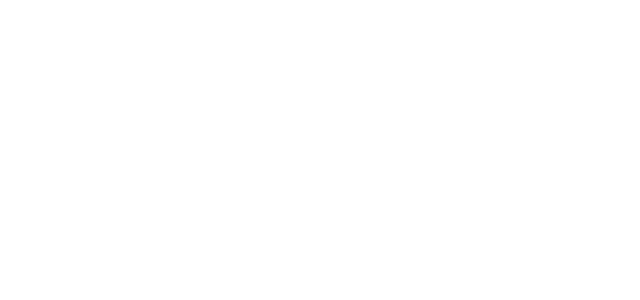
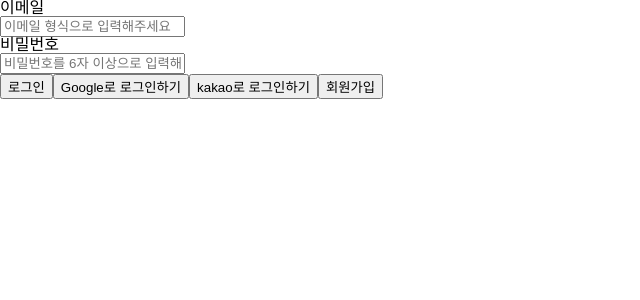
Before and after one commit to makeit80/final-project-typescript-react, a React (Create React App) app: page /login in a window 1280 px wide. Before the commit this address had no page. Shown: the top 300 px of the page, without its empty margins (0-640 px from the left). Built offline with nearby package versions, Linux system fonts and the light colour scheme; no server answers; a web font is replaced by a local one.

Commit message:
update: 소셜로그인 기능구현

```diff
--- a/public/index.html
+++ b/public/index.html
@@ -5,10 +5,7 @@
     <link rel="icon" href="%PUBLIC_URL%/favicon.ico" />
     <meta name="viewport" content="width=device-width, initial-scale=1" />
     <meta name="theme-color" content="#000000" />
-    <meta
-      name="description"
-      content="Web site created using create-react-app"
-    />
+    <meta name="description" content="Web site created using create-react-app" />
     <link rel="apple-touch-icon" href="%PUBLIC_URL%/logo192.png" />
     <!--
       manifest.json provides metadata used when your web app is installed on a
@@ -24,7 +21,7 @@
       work correctly both with client-side routing and a non-root public URL.
       Learn how to configure a non-root public URL by running `npm run build`.
     -->
-    <title>React App</title>
+    <title>AIdol</title>
   </head>
   <body>
     <noscript>You need to enable JavaScript to run this app.</noscript>
--- /dev/null
+++ b/src/api/auth.ts
@@ -0,0 +1,38 @@
+import {supabase} from './supabase';
+
+// google 로그인
+export const googleLogin = async () => {
+  const {data, error} = await supabase.auth.signInWithOAuth({
+    provider: 'google',
+    options: {
+      queryParams: {
+        access_type: 'offline',
+        prompt: 'consent',
+      },
+    },
+  });
+  console.log(data);
+  if (error) console.log('error', error);
+};
+
+// kakao 로그인
+export const kakaoLogin = async () => {
+  const {data, error} = await supabase.auth.signInWithOAuth({
+    provider: 'kakao',
+    options: {
+      queryParams: {
+        access_type: 'offline',
+        prompt: 'consent',
+      },
+    },
+  });
+  console.log(data);
+  if (error) console.log('error', error);
+};
+
+// 로그아웃
+export const logOut = async () => {
+  const {error} = await supabase.auth.signOut();
+  alert('로그아웃 되었습니다');
+  if (error) console.log('error', error);
+};
--- a/src/api/supabase.ts
+++ b/src/api/supabase.ts
@@ -1,4 +1,4 @@
-import { createClient } from '@supabase/supabase-js';
-const SUPABASE_URL = process.env.NEXT_PUBLIC_SUPABASE_URL as string;
-const SUPABASE_ANON_KEY = process.env.NEXT_PUBLIC_SUPABASE_ANON_KEY as string;
+import {createClient} from '@supabase/supabase-js';
+const SUPABASE_URL = process.env.REACT_APP_SUPABASE_URL as string;
+const SUPABASE_ANON_KEY = process.env.REACT_APP_SUPABASE_ANON_KEY as string;
 export const supabase = createClient(SUPABASE_URL, SUPABASE_ANON_KEY);
--- /dev/null
+++ b/src/components/Auth/Register.tsx
@@ -0,0 +1,7 @@
+import React from 'react';
+
+const Register = () => {
+  return <div>Register</div>;
+};
+
+export default Register;
--- /dev/null
+++ b/src/components/Auth/Signin.tsx
@@ -0,0 +1,35 @@
+import React, {useEffect} from 'react';
+import {googleLogin, kakaoLogin} from '../../api/auth';
+import {supabase} from '../../api/supabase';
+
+const Signin = () => {
+  // user 정보 테스트
+  useEffect(() => {
+    const userInfo = async () => {
+      const {
+        data: {user},
+      } = await supabase.auth.getUser();
+      console.log(user);
+    };
+    userInfo();
+  }, []);
+
+  return (
+    <>
+      <form onSubmit={e => e.preventDefault()}>
+        <p>이메일</p>
+        <input placeholder="이메일 형식으로 입력해주세요"></input>
+        <p>비밀번호</p>
+        <input type="password" placeholder="비밀번호를 6자 이상으로 입력해주세요" minLength={6}></input>
+        <div>
+          <button type="submit">로그인</button>
+          <button onClick={googleLogin}>Google로 로그인하기</button>
+          <button onClick={kakaoLogin}>kakao로 로그인하기</button>
+          <button>회원가입</button>
+        </div>
+      </form>
+    </>
+  );
+};
+
+export default Signin;
--- a/src/pages/Home.tsx
+++ b/src/pages/Home.tsx
@@ -1,11 +1,25 @@
-import React from 'react'
+import React, {useEffect, useState} from 'react';
+import {supabase} from '../api/supabase';
+import {logOut} from '../api/auth';
 
 const Home = () => {
+  // user 정보 테스트
+  useEffect(() => {
+    const userInfo = async () => {
+      const {
+        data: {user},
+      } = await supabase.auth.getUser();
+      console.log(user);
+    };
+    userInfo();
+  }, []);
+
   return (
-    <div>
-        Home
-    </div>
-  )
-}
+    //임시 로그아웃버튼
+    <>
+      <button onClick={logOut}>로그아웃</button>
+    </>
+  );
+};
 
-export default Home
+export default Home;
--- a/src/pages/Login.tsx
+++ b/src/pages/Login.tsx
@@ -1,9 +1,12 @@
-import React from 'react'
+import React from 'react';
+import Signin from '../components/Auth/Signin';
 
 const Login = () => {
   return (
-    <div>Login</div>
-  )
-}
+    <>
+      <Signin />
+    </>
+  );
+};
 
-export default Login
+export default Login;
--- /dev/null
+++ b/src/pages/Signup.tsx
@@ -0,0 +1,12 @@
+import React from 'react';
+import Register from '../components/Auth/Register';
+
+const Signup = () => {
+  return (
+    <>
+      <Register />
+    </>
+  );
+};
+
+export default Signup;
--- a/src/shared/Router.tsx
+++ b/src/shared/Router.tsx
@@ -1,24 +1,26 @@
-import React from 'react'
-import { BrowserRouter, Route, Routes } from "react-router-dom"
-import Artist from '../pages/Artist'
-import Community from '../pages/Community'
-import Login from '../pages/Login'
-import Mypage from '../pages/Mypage'
-import Home from '../pages/Home'
-import Layout from '../components/Common/Layout'
+import React from 'react';
+import {BrowserRouter, Route, Routes} from 'react-router-dom';
+import Artist from '../pages/Artist';
+import Community from '../pages/Community';
+import Login from '../pages/Login';
+import Mypage from '../pages/Mypage';
+import Home from '../pages/Home';
+import Layout from '../components/Common/Layout';
+import Signup from '../pages/Signup';
 
 export default function Router() {
   return (
     <BrowserRouter>
       <Routes>
         <Route element={<Layout />}>
-                    <Route path='/' element={<Home />} />
-                    <Route path="artist" element={<Artist />} />
-                    <Route path="artist" element={<Community />} />
-                    <Route path="artist" element={<Login />} />
-                    <Route path="artist" element={<Mypage />} />
+          <Route path="/" element={<Home />} />
+          <Route path="/artist" element={<Artist />} />
+          <Route path="/community" element={<Community />} />
+          <Route path="/login" element={<Login />} />
+          <Route path="/signup" element={<Signup />} />
+          <Route path="/mypage" element={<Mypage />} />
         </Route>
       </Routes>
     </BrowserRouter>
-    )
+  );
 }
```
Also changed, not shown: tsconfig.json (+2 -8 lines). Lines whose indentation alone changed are shown as unchanged.
